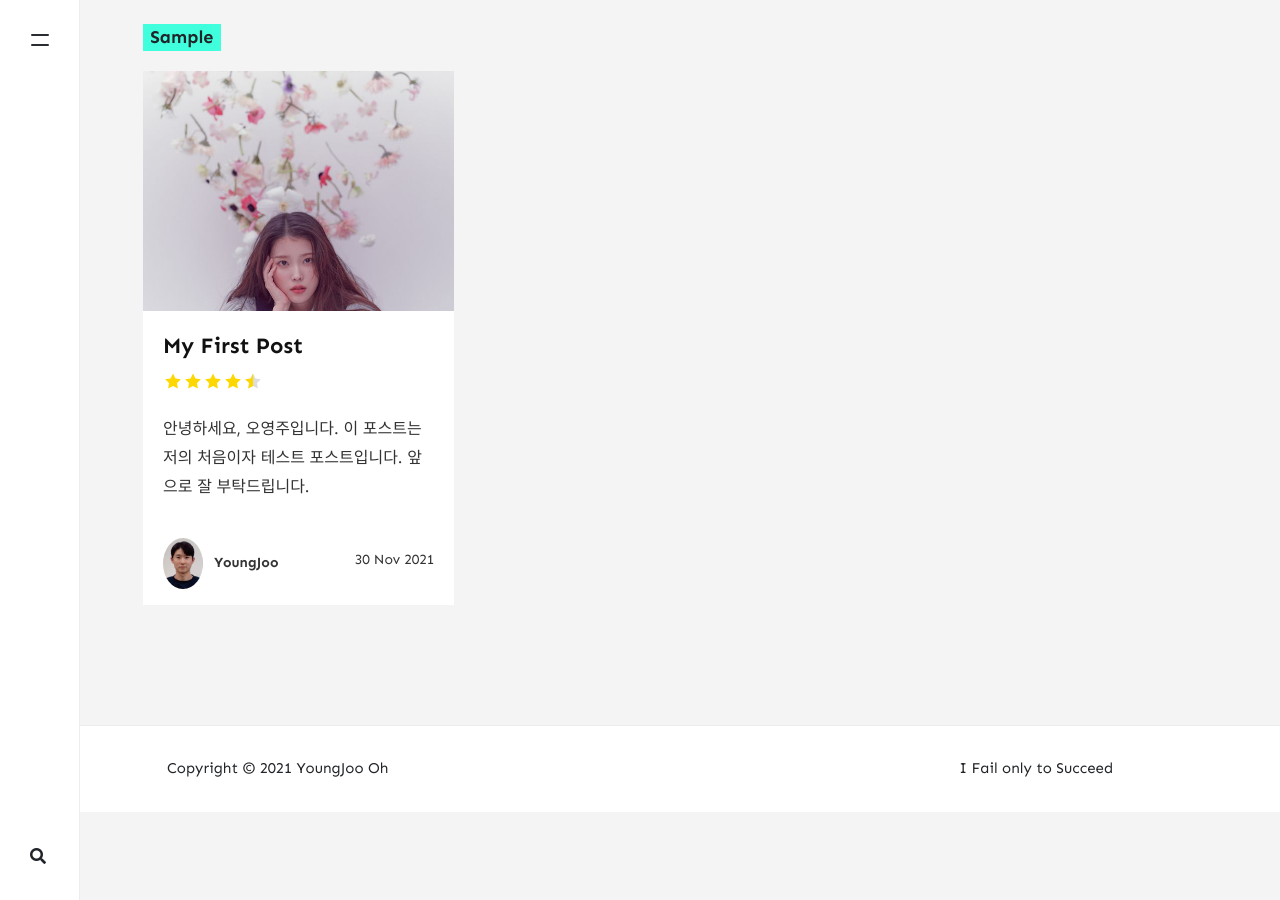
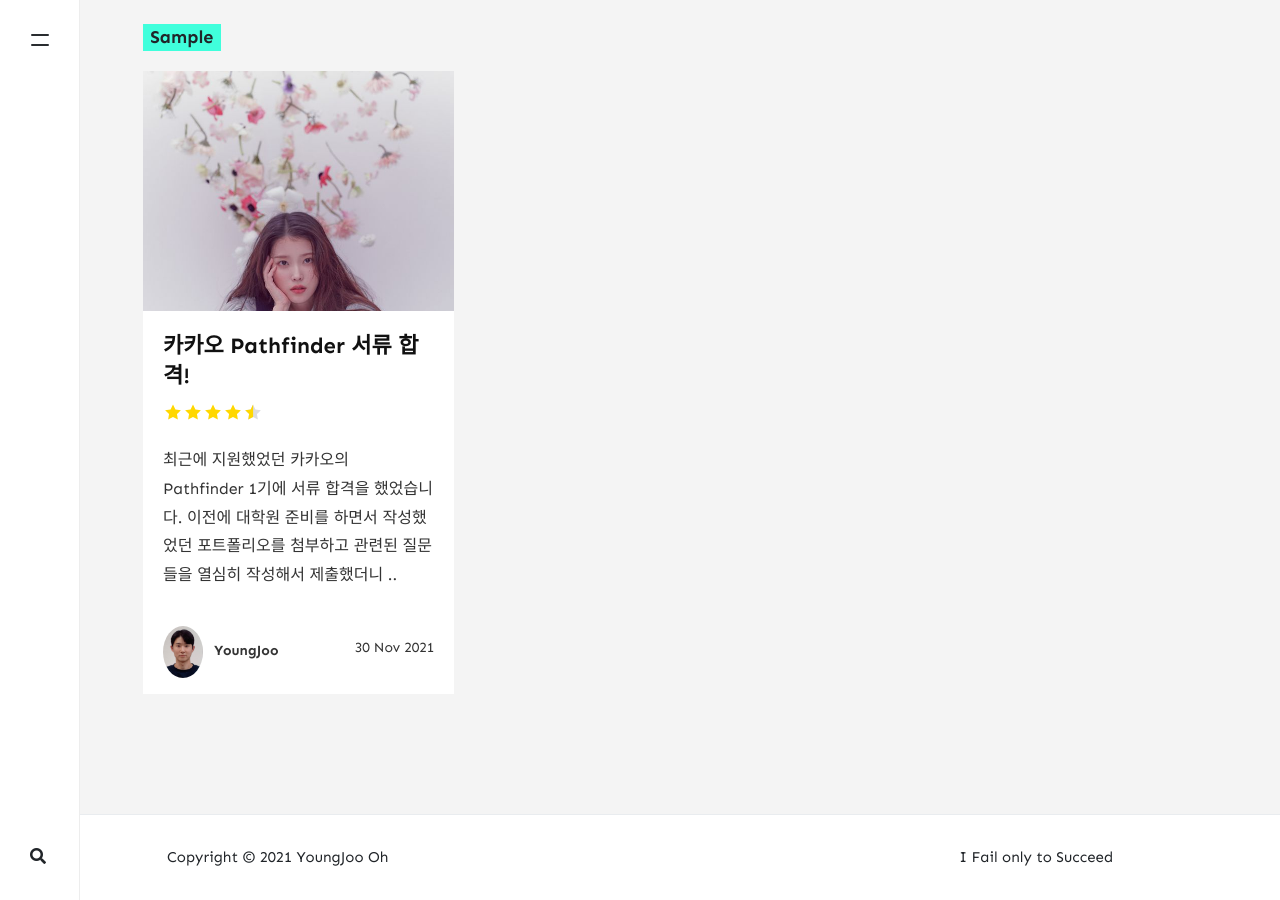
Before and after one commit to wltn0/OYJ-hansung.github.io, a Jekyll site: the page built from _pages/tags.md, in a window 1280 px wide and 900 px high, scrolled down 1765 px. Built offline with Jekyll 4.4.1, drawn with Linux system fonts in a browser that asks for light colours; nearby versions of some CDN libraries; comment, search, counter and statistics services are not loaded; before the commit the page ends 2577 px from its top, so only the background shows below that.

Commit message:
kakao Pathfinder

```diff
--- a/_posts/2021-11-30-My-First-Post.md
+++ b/_posts/2021-11-30-My-First-Post.md
@@ -1,6 +1,6 @@
 ---
 layout: post
-title:  "My First Post"
+title:  "카카오 Pathfinder 서류 합격!"
 author: YoungJoo
 categories: [ Sample ]
 tags: [ Sample ]
@@ -8,6 +8,14 @@ image: assets/images/sample.jpg
 rating: 4.5
 ---
 
-안녕하세요, 오영주입니다. 이 포스트는 저의 처음이자 테스트 포스트입니다. 앞으로 잘 부탁드립니다.
+최근에 지원했었던 카카오의 Pathfinder 1기에 서류 합격을 했었습니다.
+이전에 대학원 준비를 하면서 작성했었던 포트폴리오를 첨부하고 관련된 질문들을 열심히 작성해서 제출했더니 ..
 
-> Hello my name is YoungJoo Oh, this is my first and test post!
+> ![Foo](/assets/image/doc_pass.png)
+
+합격..!
+카카오에서 보내준 링크에 의하면 경쟁률이 100:1이 넘었대요 ㅎㅎ 이때 얼마나 기쁘던지ㅎㅎ
+
+다음은 코딩테스트를 보게 되는데 제가 지원한 분야는 모바일과 백엔드 2가지입니다.
+코딩 경험은 많았지만, 코딩테스트를 제대로 준비해본적은 없었어요.
+백준, 프로그래머스 그리고 코드업을 열심히 공부하면서 합격을 노려볼 계획입니다!
```
Also changed, not shown: _posts/2021-12-01-Kakao-PathFinder.md (added), assets/images/doc_pass.png (added), assets/images/pathfinder.png (added), 1 other file.
